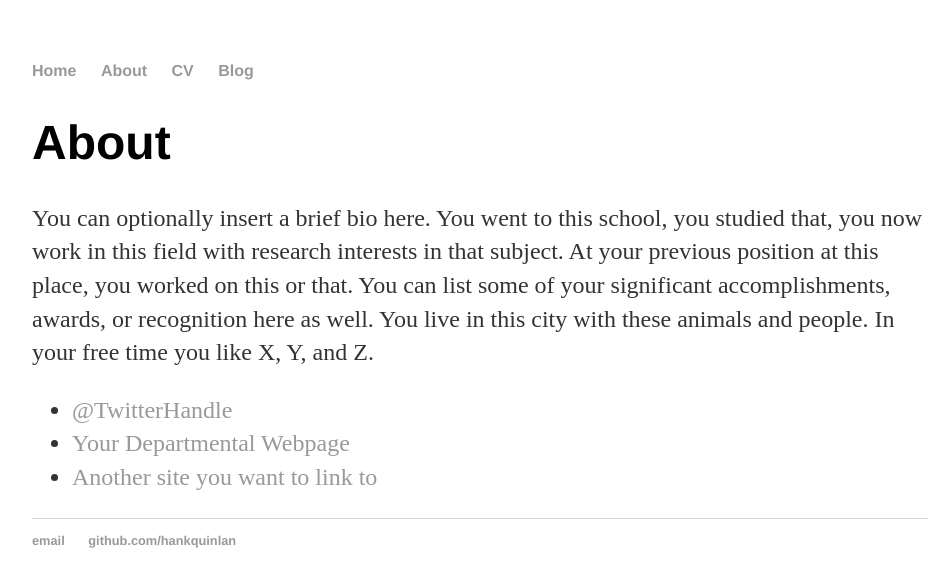
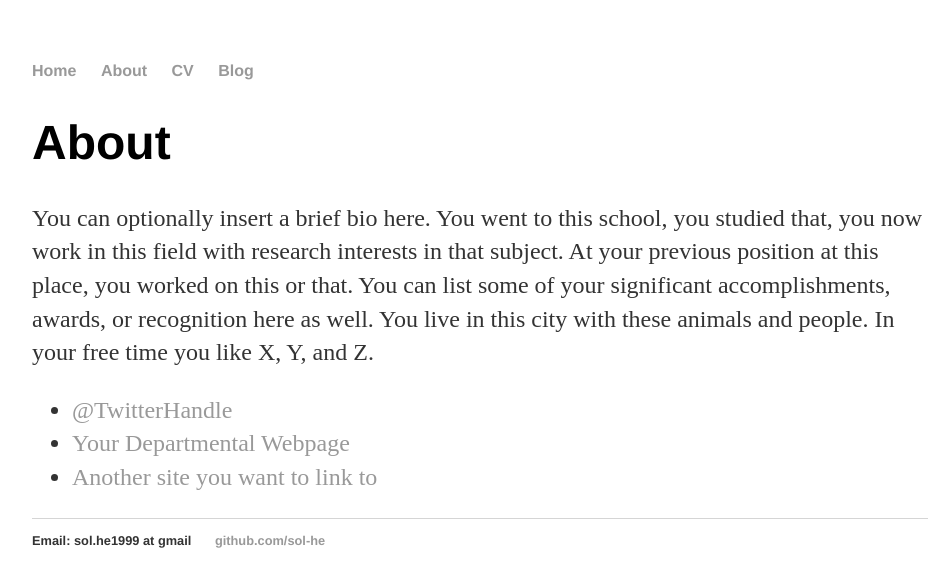
Before and after one commit to sol-he/sol-he.github.io, a Jekyll site: the page built from about/index.html, in a window 1280 px wide. Shown: the top 587 px of the page, without its empty margins (160-1112 px from the left). Built offline with Jekyll 4.4.1, drawn with Linux system fonts in a browser that asks for light colours.

Commit message:
changed stuff

```diff
--- a/_config.yml
+++ b/_config.yml
@@ -1,3 +1,3 @@
-name: Hank Quinlan, Horrible Cop
+name: Sol He
 markdown: kramdown
 permalink: /blog/:year/:month/:day/:title
--- a/_layouts/default.html
+++ b/_layouts/default.html
@@ -25,8 +25,8 @@
 
   <footer>
    <ul>
-   <li><a href="mailto:hankquinlanhub@gmail.com">email</a></li>
-   <li><a href="https://github.com/hankquinlan">github.com/hankquinlan</a></li>
+   <li>Email: sol.he1999 at gmail</li>
+   <li><a href="https://github.com/sol-he">github.com/sol-he</a></li>
    </ul>
   </footer>
   </body>
--- a/about/index.html
+++ b/about/index.html
@@ -1,6 +1,6 @@
 ---
 layout: default
-title: About Hank Quinlan
+title: About Sol He
 ---
 
 		<div class="about">
--- a/index.html
+++ b/index.html
@@ -1,9 +1,9 @@
 ---
 layout: default
-title: Hank Quinlan, Horrible Cop
+title: Sol He
 ---
 
 		<div class="blurb">
-			<h1>Hi there, I'm Hank Quinlan!</h1>
-			<p>I'm best known as the horrible cop from <em>A Touch of Evil</em>. Don't trust me. <a href="/about">Read more about my life...</a></p>
+			<h1>Hi there, I'm Sol He!</h1>
+
 		</div>
```
Also changed, not shown: _posts/2014-04-30-hank-quinlan-site-launched.md (deleted, +0 -7 lines), _posts/2023-06-29-first-post.md (added, +7 -0 lines), README.md (deleted).
